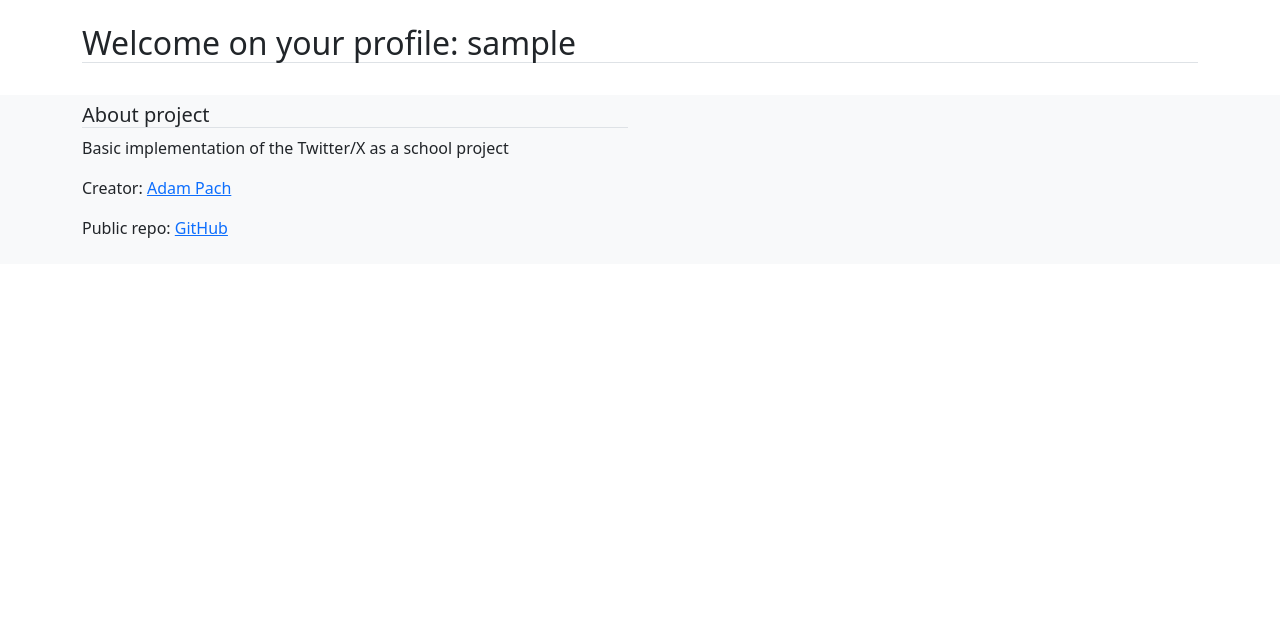
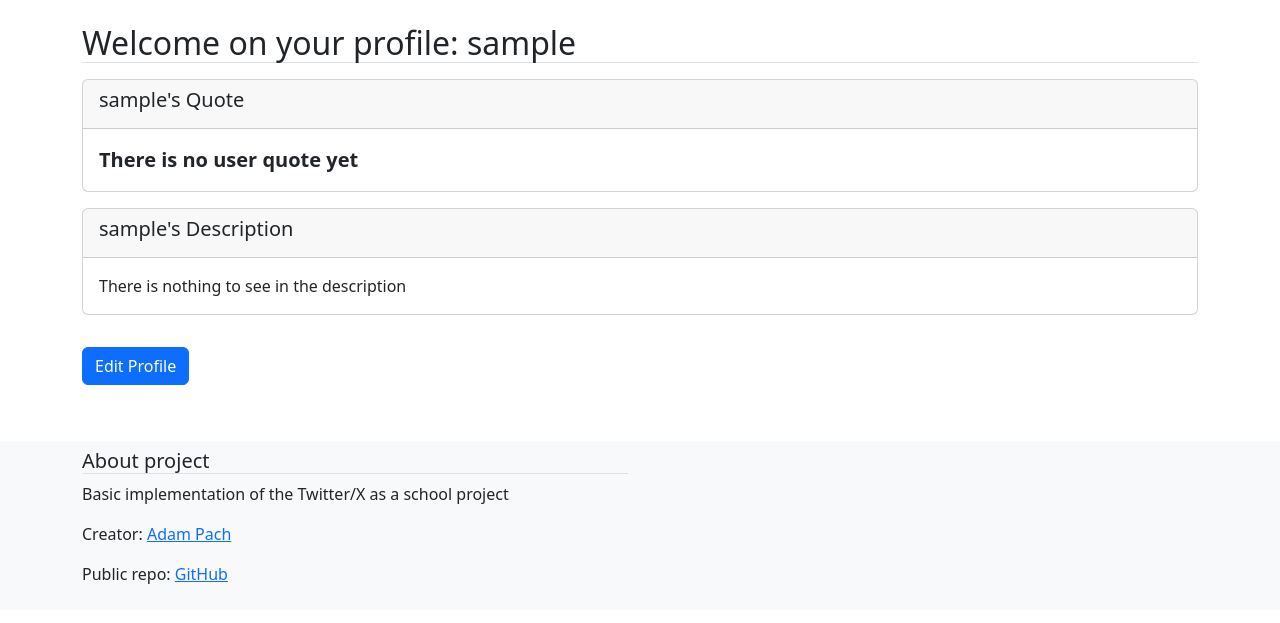
Before and after one commit to AdamPach/VSB_SKJ_SocialY, a Django app: page /profile/ in a window 1280 px wide. Shown: the part 56-679 px from the top of the page. Run offline with Django 5.2, Linux system fonts and the light colour scheme; the visitor is signed in with stand-in values (Sample User, id 1); some libraries are stand-ins or nearby versions.

Commit message:
#10 Enhance the view for the profile

```diff
--- a/SocialY/profiles/templates/profile_template.html
+++ b/SocialY/profiles/templates/profile_template.html
@@ -11,6 +11,46 @@
             Profile:
         {% endif %}
 
-        {{ user }}
+        {{ user_profile }}
     </h2>
+
+    <div class="my-3">
+        {% block profile_info %}
+
+            <div class="card my-3">
+                <div class="card-header">
+                    <h5 class="card-title">{{ user_profile }}'s Quote</h5>
+                </div>
+                <div class="card-body">
+                    <p class="card-text fw-bold fs-5 ">
+                        {% if user_profile.quote != "" %}
+                            {{ user_profile.quote }}
+                        {% else  %}
+                            There is no user quote yet
+                        {% endif %}
+                    </p>
+                </div>
+            </div>
+
+            <div class="card my-3">
+                <div class="card-header">
+                    <h5 class="card-title">{{ user_profile }}'s Description</h5>
+                </div>
+                <div class="card-body">
+                    <p class="card-text fs-6">
+                        {% if user_profile.user_description != "" %}
+                            {{ user_profile.user_description }}
+                        {% else  %}
+                            There is nothing to see in the description
+                        {% endif %}
+                    </p>
+                </div>
+            </div>
+
+
+            {% if is_current_user %}
+                <a class="btn btn-primary my-3">Edit Profile</a>
+            {% endif %}
+        {% endblock %}
+    </div>
 {% endblock %}
--- a/SocialY/profiles/views.py
+++ b/SocialY/profiles/views.py
@@ -8,7 +8,7 @@ from users.models import ApplicationUser
 
 @login_required
 def show_current_profile(request):
-    return render(request, "profile_template.html", {"user": request.user, "is_current_user": True})
+    return render(request, "profile_template.html", {"user_profile": request.user, "is_current_user": True})
 
 
 def show_profile_by_username(request, username):
@@ -22,4 +22,4 @@ def show_profile_by_username(request, username):
     if user is None:
         raise Http404("Product does not exist")
 
-    return render(request, "profile_template.html", {"user": user, "is_current_user": True if username == user.username else False})
+    return render(request, "profile_template.html", {"user_profile": user, "is_current_user": True if username == request.user.username else False})
--- a/SocialY/users/views.py
+++ b/SocialY/users/views.py
@@ -50,7 +50,7 @@ def login_user(request):
 
         if user is not None:
             login(request, user)
-            return HttpResponse("logged in")
+            return redirect('/profile')
 
         return render(request, "login.html", {"error_message": "Auth failed, please check your credentials"})
     else:
```
